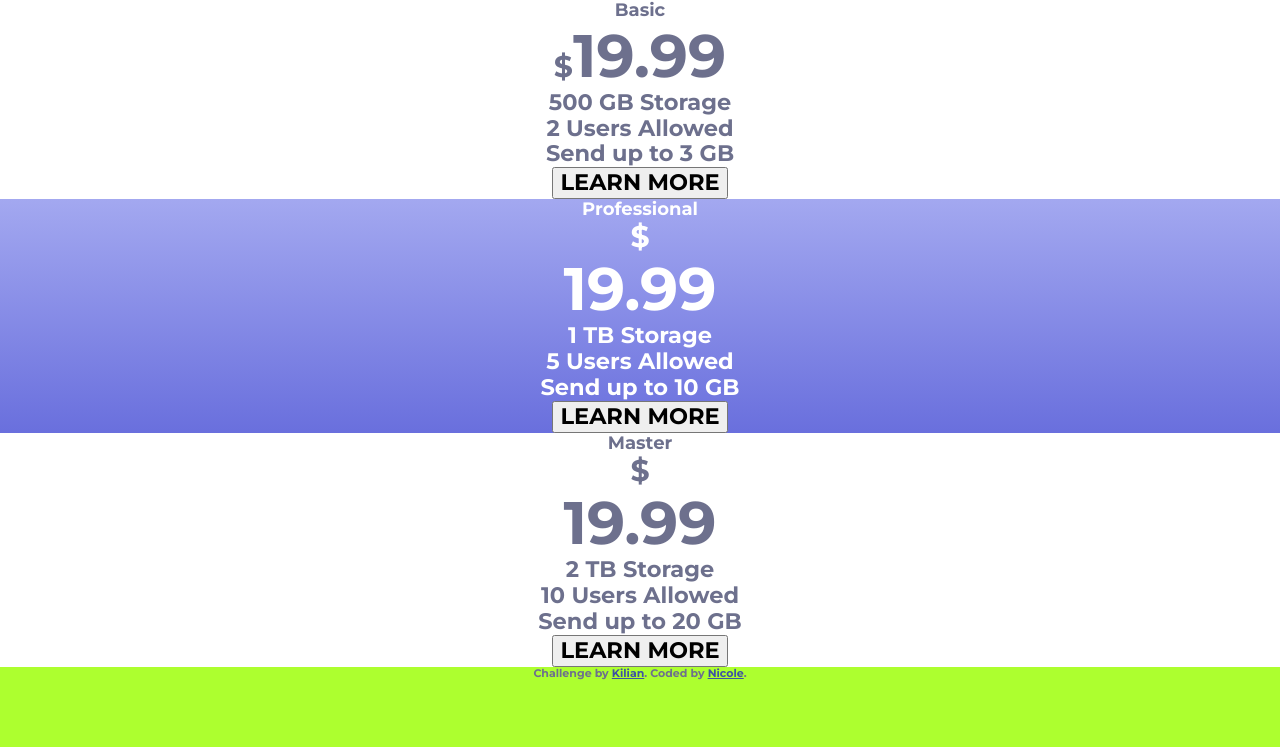
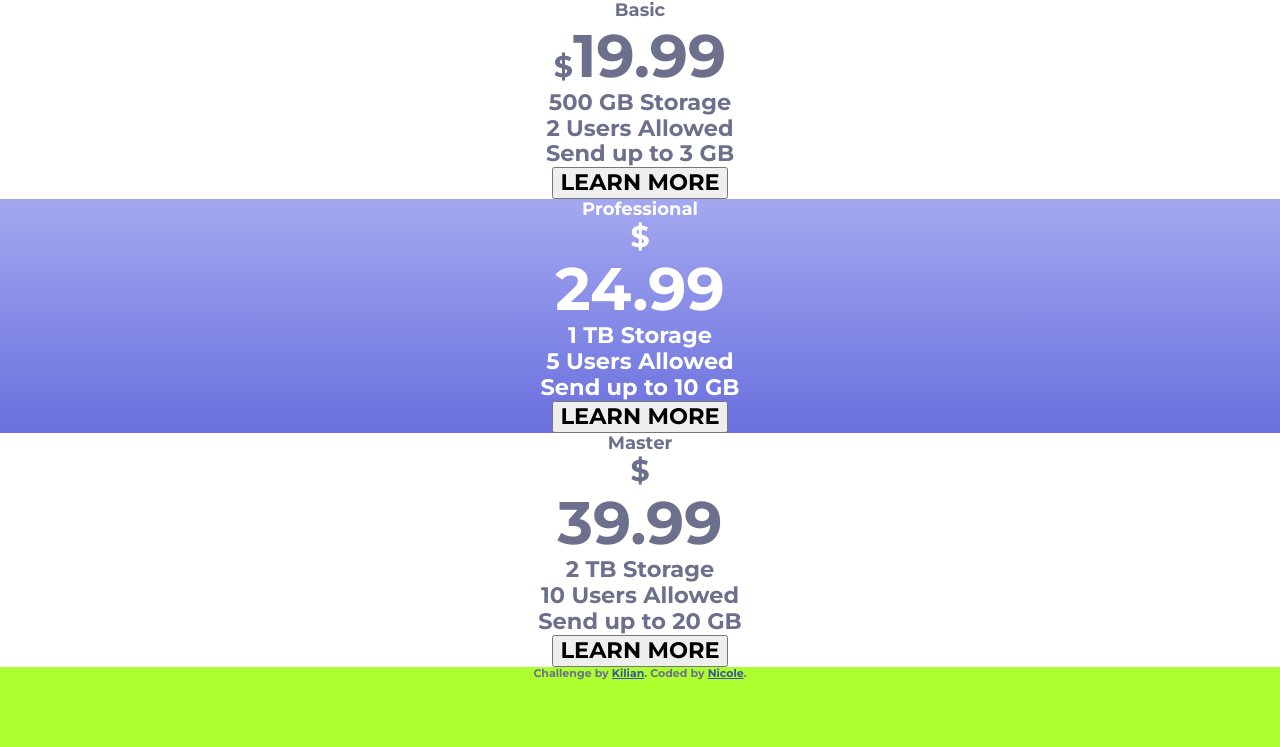
Before and after one commit to nifrischknecht/WebDev_Projects, a PHP site: page / in a window 1280 px wide. Shown: the part 160-907 px from the top of the page. Run offline with PHP 8.4, Linux system fonts and the light colour scheme; style sheets or scripts are compiled from the project's sources.

Commit message:
Aktualisieren des index-files

```diff
--- a/projekt_pricing/index.php
+++ b/projekt_pricing/index.php
@@ -19,7 +19,7 @@
         </div>
         <div class="toggle">  <!-- Hier startet der Toggle (Annually/Monthly) -->
             <p class="toggle__pricing">Annually</p>
-            <label class="checkbox">
+            <label class="toggle__checkbox">
                 <input type="checkbox">
                 <div class="button"></div>
             </label>
@@ -42,7 +42,7 @@
 
             <div class="offer--negative"> <!-- Hier startet das Angebot «Professional» -->
                 <h2 class="offer__title--negative">Professional<h2>
-                <p class="offer__dollar--negative">&dollar;<p class="offer__price--negative">19.99</p>
+                <p class="offer__dollar--negative">&dollar;<p class="offer__price--negative">24.99</p>
                 <ul class="offer__services--negative">
                     <li>1 TB Storage</li>
                     <li>5 Users Allowed</li>
@@ -53,7 +53,7 @@
 
             <div class="offer"> <!-- Hier startet das Angebot «Master» -->
                 <h2 class="offer__title">Master<h2>
-                <p class="offer__dollar">&dollar;<p class="offer__price">19.99</p>
+                <p class="offer__dollar">&dollar;<p class="offer__price">39.99</p>
                 <ul class="offer__services">
                     <li>2 TB Storage</li>
                     <li>10 Users Allowed</li>
```
